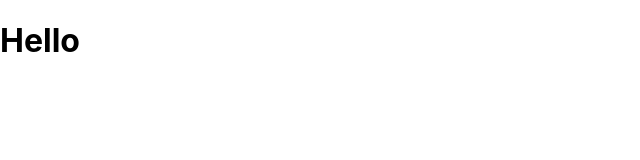
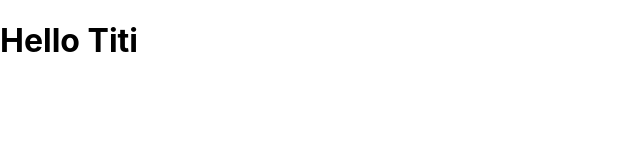
Before and after one commit to valentin-cochin/cda-react-app, a React (Create React App) app: page / in a window 1280 px wide. Shown: the top 160 px of the page, without its empty margins (0-640 px from the left). Built offline with nearby package versions, Linux system fonts and the light colour scheme.

Commit message:
State example

```diff
--- a/src/App.js
+++ b/src/App.js
@@ -5,18 +5,21 @@ class App extends React.Component {
 
   constructor(props) {
     super(props)
+    this.state = {
+      name: 'Toto',
+    }
     console.log('CONSTRUCTOR')
   }
 
-  componentDidMount() {
-    console.log("DID_MOUNT")
+  componentDidMount(){
+    this.setState({name : 'Titi'})
   }
 
   render() {
     console.log('RENDER')
     return (
       <div>
-        <h1>Hello </h1>
+        <h1>Hello {this.state.name}</h1>
       </div>
     )
   }
```
